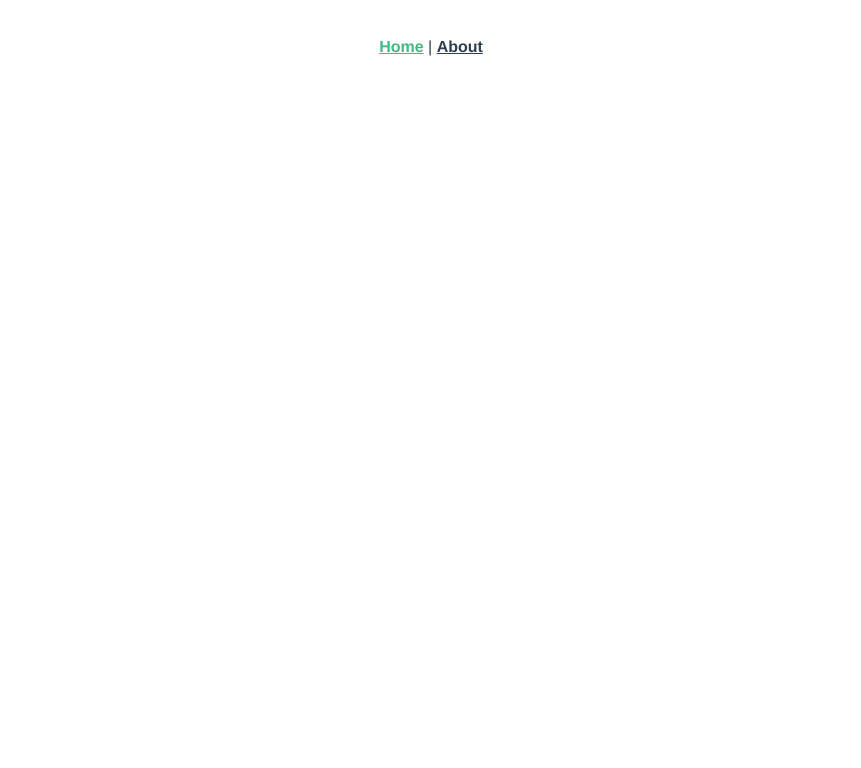
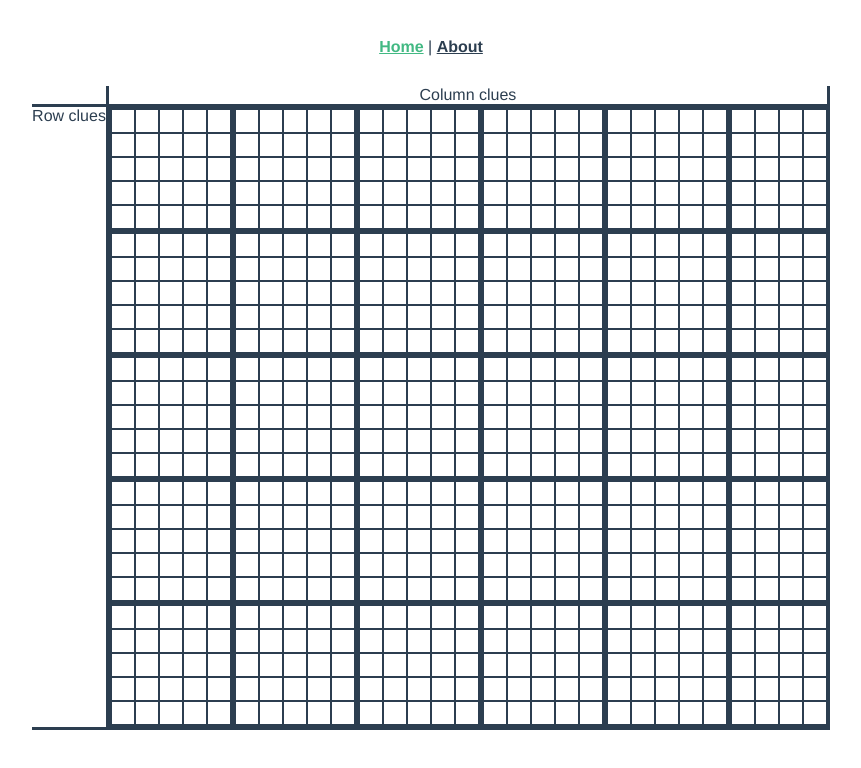
Before and after one commit to lunkkun/picross, a Vue app: page / in a window 1280 px wide. Shown: the top 768 px of the page, without its empty margins (209-1070 px from the left). Built offline with nearby package versions, Linux system fonts and the light colour scheme.

Commit message:
styled borders for board and tiles and load test-board

```diff
--- /dev/null
+++ b/src/boards/winged.json
@@ -0,0 +1,34 @@
+{
+  "name": "winged",
+  "colorScheme": [
+    "white",
+    "black"
+  ],
+  "solution": [
+    [0, 0, 0, 0, 0, 0, 0, 0, 0, 0, 0, 0, 0, 0, 0, 0, 0, 0, 0, 0, 0, 0, 0, 1, 1, 0, 0, 0, 0],
+    [0, 0, 0, 0, 0, 0, 0, 0, 0, 0, 0, 0, 0, 0, 0, 0, 0, 0, 0, 0, 0, 0, 1, 1, 1, 1, 0, 0, 0],
+    [0, 0, 0, 0, 0, 0, 0, 0, 0, 0, 0, 0, 0, 0, 0, 0, 0, 0, 0, 0, 0, 1, 0, 1, 1, 1, 0, 0, 0],
+    [0, 0, 0, 0, 0, 0, 0, 0, 0, 0, 0, 0, 0, 0, 0, 0, 0, 0, 0, 0, 1, 0, 1, 0, 1, 1, 0, 0, 0],
+    [0, 0, 0, 0, 0, 0, 0, 0, 0, 0, 0, 0, 0, 0, 0, 0, 0, 0, 0, 0, 1, 0, 1, 0, 0, 1, 1, 0, 0],
+    [0, 0, 0, 0, 0, 0, 0, 0, 0, 0, 0, 0, 0, 0, 0, 0, 0, 0, 0, 1, 0, 0, 1, 1, 1, 1, 1, 0, 0],
+    [0, 0, 0, 0, 0, 0, 0, 0, 0, 0, 0, 0, 0, 0, 0, 0, 0, 0, 0, 1, 0, 1, 1, 1, 0, 1, 1, 0, 0],
+    [0, 0, 0, 0, 0, 0, 0, 0, 0, 0, 0, 0, 0, 0, 0, 0, 0, 0, 0, 0, 0, 0, 0, 0, 0, 0, 0, 0, 0],
+    [0, 0, 0, 0, 0, 0, 0, 0, 0, 0, 0, 0, 0, 0, 0, 0, 0, 0, 0, 0, 0, 0, 0, 0, 0, 0, 0, 0, 0],
+    [0, 0, 0, 0, 0, 0, 0, 0, 0, 0, 0, 0, 0, 0, 0, 0, 0, 0, 0, 0, 0, 0, 0, 0, 0, 0, 0, 0, 0],
+    [0, 0, 0, 0, 0, 0, 0, 0, 0, 0, 0, 0, 0, 0, 0, 0, 0, 0, 0, 0, 0, 0, 0, 0, 0, 0, 0, 0, 0],
+    [0, 0, 0, 0, 0, 0, 0, 0, 0, 0, 0, 0, 0, 0, 0, 0, 0, 0, 0, 0, 0, 0, 0, 0, 0, 0, 0, 0, 0],
+    [0, 0, 0, 0, 0, 0, 0, 0, 0, 0, 0, 0, 0, 0, 0, 0, 0, 0, 0, 0, 0, 0, 0, 0, 0, 0, 0, 0, 0],
+    [0, 0, 0, 0, 0, 0, 0, 0, 0, 0, 0, 0, 0, 0, 0, 0, 0, 0, 0, 0, 0, 0, 0, 0, 0, 0, 0, 0, 0],
+    [0, 0, 0, 0, 0, 0, 0, 0, 0, 0, 0, 0, 0, 0, 0, 0, 0, 0, 0, 0, 0, 0, 0, 0, 0, 0, 0, 0, 0],
+    [0, 0, 0, 0, 0, 0, 0, 0, 0, 0, 0, 0, 0, 0, 0, 0, 0, 0, 0, 0, 0, 0, 0, 0, 0, 0, 0, 0, 0],
+    [0, 0, 0, 0, 0, 0, 0, 0, 0, 0, 0, 0, 0, 0, 0, 0, 0, 0, 0, 0, 0, 0, 0, 0, 0, 0, 0, 0, 0],
+    [0, 0, 0, 0, 0, 0, 0, 0, 0, 0, 0, 0, 0, 0, 0, 0, 0, 0, 0, 0, 0, 0, 0, 0, 0, 0, 0, 0, 0],
+    [0, 0, 0, 0, 0, 0, 0, 0, 0, 0, 0, 0, 0, 0, 0, 0, 0, 0, 0, 0, 0, 0, 0, 0, 0, 0, 0, 0, 0],
+    [0, 0, 0, 0, 0, 0, 0, 0, 0, 0, 0, 0, 0, 0, 0, 0, 0, 0, 0, 0, 0, 0, 0, 0, 0, 0, 0, 0, 0],
+    [0, 0, 0, 0, 0, 0, 0, 0, 0, 0, 0, 0, 0, 0, 0, 0, 0, 0, 0, 0, 0, 0, 0, 0, 0, 0, 0, 0, 0],
+    [0, 0, 0, 0, 0, 0, 0, 0, 0, 0, 0, 0, 0, 0, 0, 0, 0, 0, 0, 0, 0, 0, 0, 0, 0, 0, 0, 0, 0],
+    [0, 0, 0, 0, 0, 0, 0, 0, 0, 0, 0, 0, 0, 0, 0, 0, 0, 0, 0, 0, 0, 0, 0, 0, 0, 0, 0, 0, 0],
+    [0, 0, 0, 0, 0, 0, 0, 0, 0, 0, 0, 0, 0, 0, 0, 0, 0, 0, 0, 0, 0, 0, 0, 0, 0, 0, 0, 0, 0],
+    [0, 0, 0, 0, 0, 0, 0, 0, 0, 0, 0, 0, 0, 0, 0, 0, 0, 0, 0, 0, 0, 0, 0, 0, 0, 0, 0, 0, 0]
+  ]
+}
--- a/src/components/Board.vue
+++ b/src/components/Board.vue
@@ -1,15 +1,46 @@
 <template>
   <div class="board">
-
+    <div class="segment"></div>
+    <div class="segment">Column clues</div>
+    <div class="segment">Row clues</div>
+    <div class="segment">
+      <div v-for="rownum in height">
+        <tile v-for="colnum in width" :rownum="rownum - 1" :colnum="colnum - 1"></tile>
+      </div>
+    </div>
   </div>
 </template>
 
 <script>
+import Tile from './Tile.vue'
+import Clues from './Clues.vue'
+import {mapGetters} from 'vuex'
+
 export default {
   name: 'Board',
+  created: function () {
+    let winged = require('../boards/winged.json')
+    this.$store.dispatch('board/load', winged)
+  },
+  computed: {
+    ...mapGetters({
+      width: 'board/width',
+      height: 'board/height',
+    }),
+  },
+  components: {
+    Tile,
+    Clues,
+  },
 }
 </script>
 
 <style scoped lang="scss">
-  .board {}
+  .board {
+    display: inline-grid;
+    grid-template-columns: auto auto;
+  }
+  .segment {
+    border-style: none solid solid none;
+  }
 </style>
--- /dev/null
+++ b/src/components/Clues.vue
@@ -0,0 +1,13 @@
+<template>
+  <td></td>
+</template>
+
+<script>
+export default {
+  name: 'Clues',
+}
+</script>
+
+<style scoped>
+
+</style>
--- /dev/null
+++ b/src/components/Tile.vue
@@ -0,0 +1,39 @@
+<template>
+  <td class="tile" :style="styleObject"
+  ></td>
+</template>
+
+<script>
+export default {
+  name: 'Tile',
+  props: {
+    rownum: Number,
+    colnum: Number,
+  },
+  computed: {
+    color: function () {
+      return this.$store.getters['board/tileColor'](this.rownum, this.colnum)
+    },
+    markedAsEmpty: function () {
+      return this.$store.getters['board/tileMarkedAsEmpty'](this.rownum, this.colnum)
+    },
+    styleObject: function () {
+      return {
+        "background-color": this.color,
+        "border-top-width": this.rownum % 5 === 0 ? "medium" : "thin",
+        "border-right-width": this.colnum % 5 === 4 ? "medium" : "thin",
+        "border-bottom-width": this.rownum % 5 === 4 ? "medium" : "thin",
+        "border-left-width": this.colnum % 5 === 0 ? "medium" : "thin",
+      }
+    },
+  },
+}
+</script>
+
+<style scoped>
+  .tile {
+    width: 20px;
+    height: 20px;
+    border-style: solid;
+  }
+</style>
```
